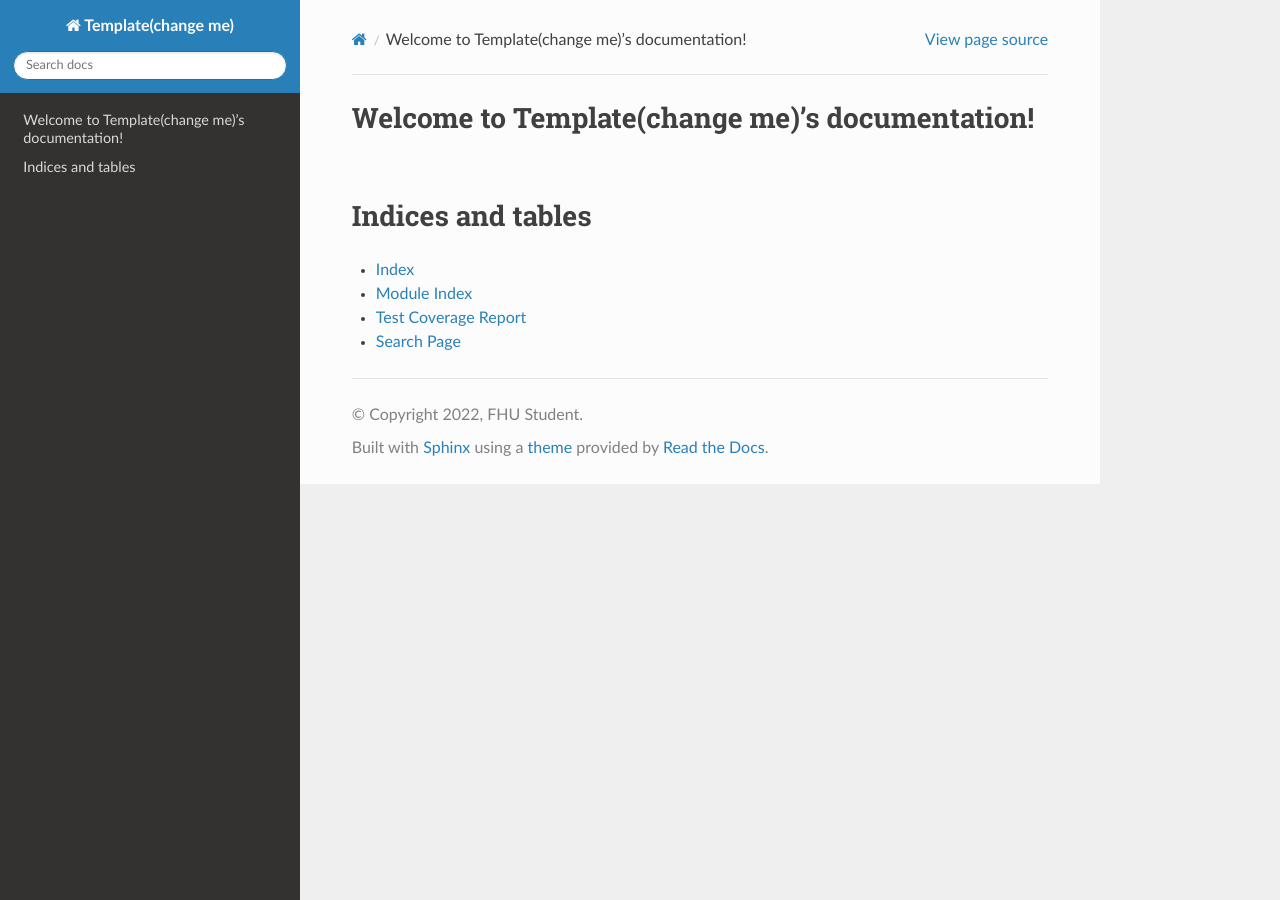
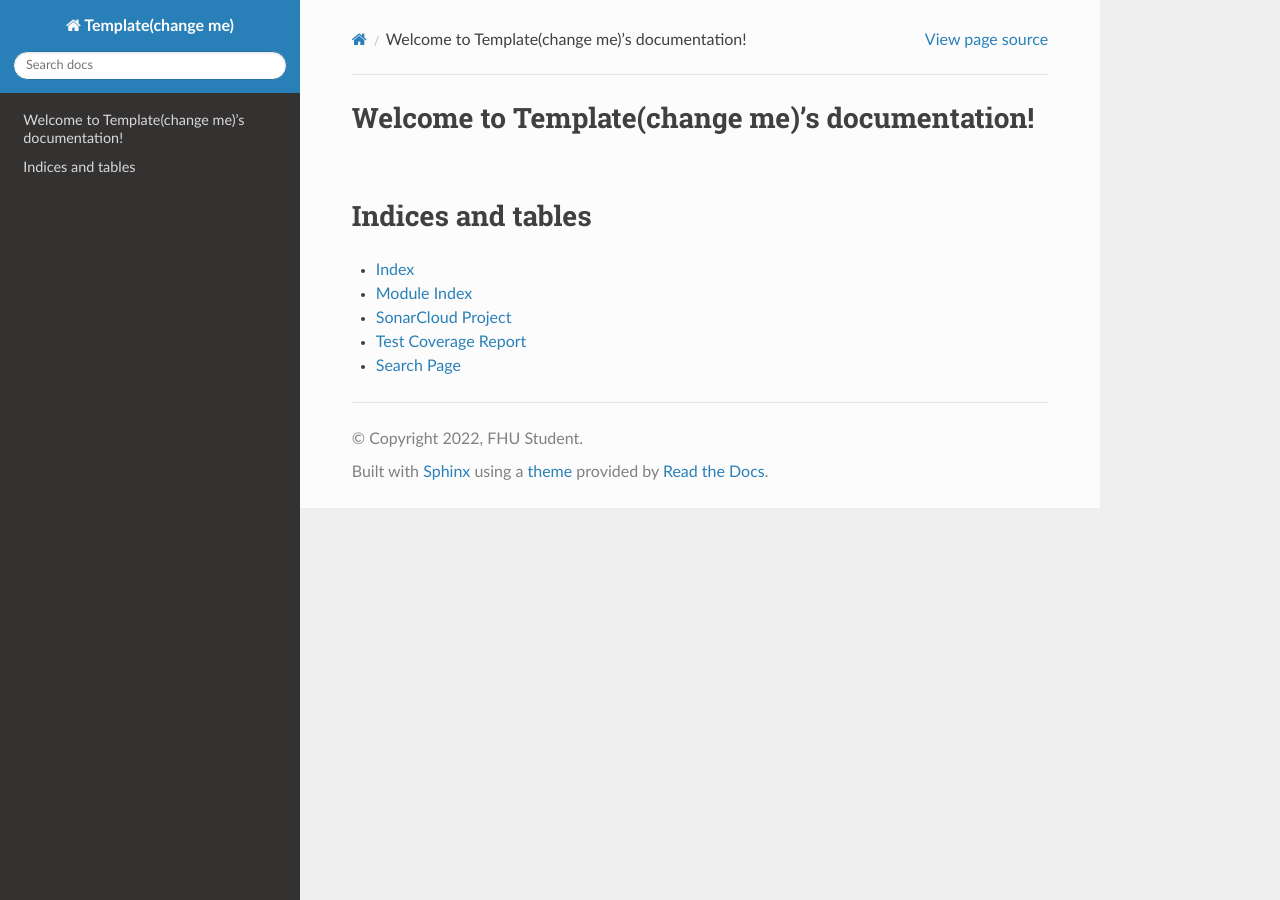
Before and after one commit to FHU/python-project-template-dev, a Sphinx documentation site: the page built from docs/index.rst, in a window 1280 px wide. Built offline with Sphinx 7.4.7 and the Read the Docs theme 2.0.0, drawn with Linux system fonts in a browser that asks for light colours.

Commit message:
add sonarcloud link to docs

```diff
--- a/docs/conf.py
+++ b/docs/conf.py
@@ -56,3 +56,7 @@ html_theme = "sphinx_rtd_theme"
 # relative to this directory. They are copied after the builtin static files,
 # so a file named "default.css" will overwrite the builtin "default.css".
 html_static_path = ["_static"]
+
+# set a target definition from an environment variable to the SonarCloud project
+sonarcloud_link = os.getenv("SONARCLOUD_PROJECT", "https://sonarcloud.io/organizations/fhu/projects")
+rst_epilog = f".. _SonarCloud Project: {sonarcloud_link}"
--- a/docs/index.rst
+++ b/docs/index.rst
@@ -17,5 +17,6 @@ Indices and tables
 
 * :ref:`genindex`
 * :ref:`modindex`
+* `SonarCloud Project`_
 * `Test Coverage Report <_static/htmlcov/index.html>`_
 * :ref:`search`
```
Also changed, not shown: 1 other file.
